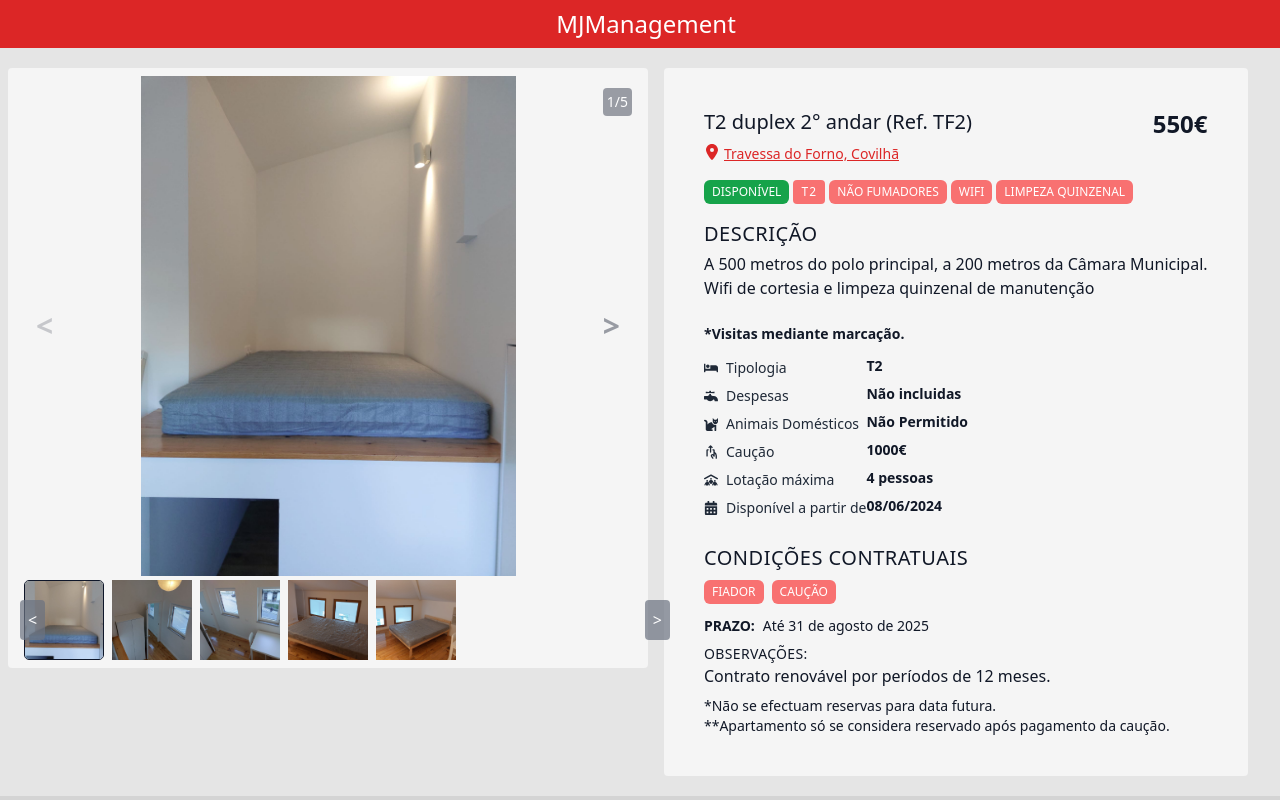
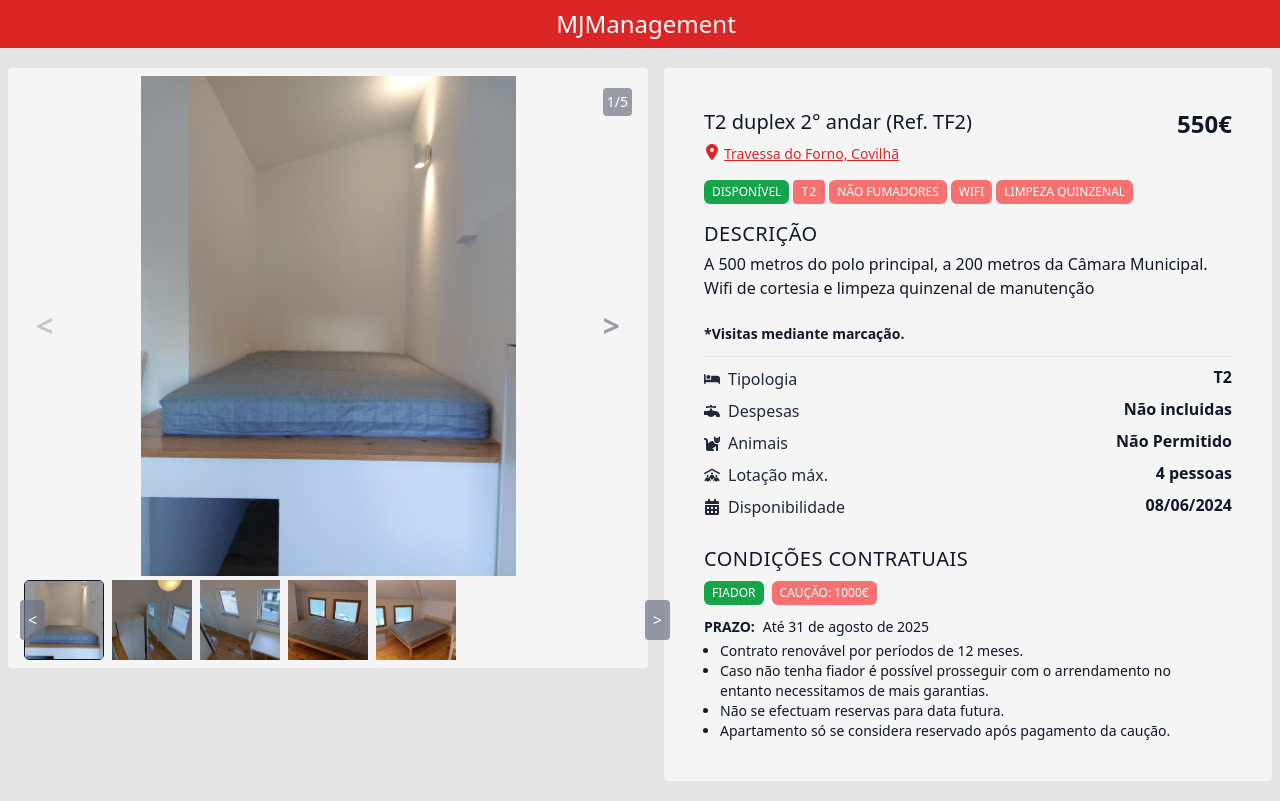
Before and after one commit to larissagoularte/t2forno, a React (Create React App) app: page / in a window 1280 px wide. Built offline with nearby package versions, Linux system fonts and the light colour scheme; the HTML template or start-up script is replaced by a standard one.

Commit message:
refactor

```diff
--- a/src/pages/Anuncio.js
+++ b/src/pages/Anuncio.js
@@ -154,62 +154,58 @@ const Anuncio = () => {
               <p className="text-sm font-semibold">*Visitas mediante marcação.</p>
           </div>
 
+          <div className="CARACTERISTICAS w-full mb-5 border-t pt-2">
 
-          <div className="CARACTERISTICAS flex flex-col mb-5">
-              <div className="grid grid-cols-2">
+              <div className="grid md:grid-cols-[3fr_1fr] grid-cols-2">
                 <div className="grid grid-cols-1 gap-1">
-                <div className="font-light text-sm text-gray-800 flex items-center gap-2 ">
+                  <div className="font-light text-gray-800 flex items-center gap-2">
                     <FaBed />
                     Tipologia
                   </div>
 
-                  <div className="font-light text-sm text-gray-800 flex items-center gap-2 ">
+                  <div className="font-light text-gray-800 flex items-center gap-2 ">
                     <FaFaucet />
                     Despesas
                   </div>
 
-                  <div className="font-light text-sm text-gray-800 flex items-center gap-2 ">
+                  <div className="font-light text-gray-800 flex items-center gap-2 ">
                     <FaCat />
-                    Animais Domésticos
+                    Animais
                   </div>
 
-                  <div className="font-light text-sm text-gray-800 flex items-center gap-2 ">
-                    <PiHandDepositBold />
-                    Caução
+                  <div className="font-light text-gray-800 flex items-center gap-2 ">
+                    <FaPeopleRoof />
+                    Lotação máx.
                   </div>
 
-                  <div className="font-light text-sm text-gray-800 flex items-center gap-2 ">
-                    <FaPeopleRoof />
-                    Lotação máxima
-                  </div>
-
-                  <div className="font-light text-sm text-gray-800 flex items-center gap-2 ">
+                  <div className="font-light text-gray-800 flex items-center gap-2 ">
                     <FaCalendarAlt />
-                    Disponível a partir de
+                    Disponibilidade
                   </div>
                 </div>
-                <div className="grid grid-cols-1 gap-1">
-                  <div className="font-bold text-sm text-gray-900 mb-1">T2</div>
-                  <div className="font-bold text-sm text-gray-900 mb-1">Não incluidas</div>
-                  <div className="font-bold text-sm text-gray-900 mb-1">Não Permitido</div>
-                  <div className="font-bold text-sm text-gray-900 mb-1">1000€</div>
-                  <div className="font-bold text-sm text-gray-900 mb-1">4 pessoas</div>
-                  <div className="font-bold text-sm text-gray-900 mb-1">08/06/2024</div>
+                <div className="flex flex-col gap-1 items-end">
+                  <div className="font-bold text-gray-900 mb-1">T2</div>
+                  <div className="font-bold  text-gray-900 mb-1">Não incluidas</div>
+                  <div className="font-bold text-gray-900 mb-1">Não Permitido</div>
+                  <div className="font-bold text-gray-900 mb-1">4 pessoas</div>
+                  <div className="font-bold text-gray-900 mb-1">08/06/2024</div>
                 </div>
               </div>
 
-        </div>
+          </div>
+
+
 
           <div className="CONDICOES_CONTRATO flex flex-col items-start mt-1 ">
             <h3 className="mb-2 text-gray-900 font-medium text-xl tracking-wide title-font">CONDIÇÕES CONTRATUAIS</h3>
 
               <div className="flex flex-col gap-1">
               <div className="flex gap-2">
-              <div className={`uppercase text-xs font-medium rounded-md px-2 py-1 bg-red-400 text-white`}>
+              <div className={`uppercase text-xs font-medium rounded-md px-2 py-1 bg-green-600 text-white`}>
                 Fiador
               </div>
               <div className={`uppercase text-xs font-medium rounded-md px-2 py-1 bg-red-400 text-white`}>
-                Caução
+                Caução: 1000€
               </div>
               </div>
                 <div className="flex gap-2 mt-2">
@@ -218,13 +214,13 @@ const Anuncio = () => {
                 </div>
               </div>
 
-              <div className="mt-2 flex flex-col">
-                <div className="uppercase tracking-wide font-light text-sm">Observações:</div>
-                <div>
-                  Contrato renovável por períodos de 12 meses.
-                  <p className="text-sm mt-2">*Não se efectuam reservas para data futura.</p>
-                  <p className="text-sm">**Apartamento só se considera reservado após pagamento da caução.</p>
-                </div>
+              <div className="mt-1 flex flex-col px-4">
+                <ul className="list-disc text-sm">
+                  <li>Contrato renovável por períodos de 12 meses.</li>
+                  <li>Caso não tenha fiador é possível prosseguir com o arrendamento no entanto necessitamos de mais garantias.</li>
+                  <li>Não se efectuam reservas para data futura.</li>
+                  <li>Apartamento só se considera reservado após pagamento da caução.</li>
+                </ul>
               </div>
           </div>
       </div>
```
